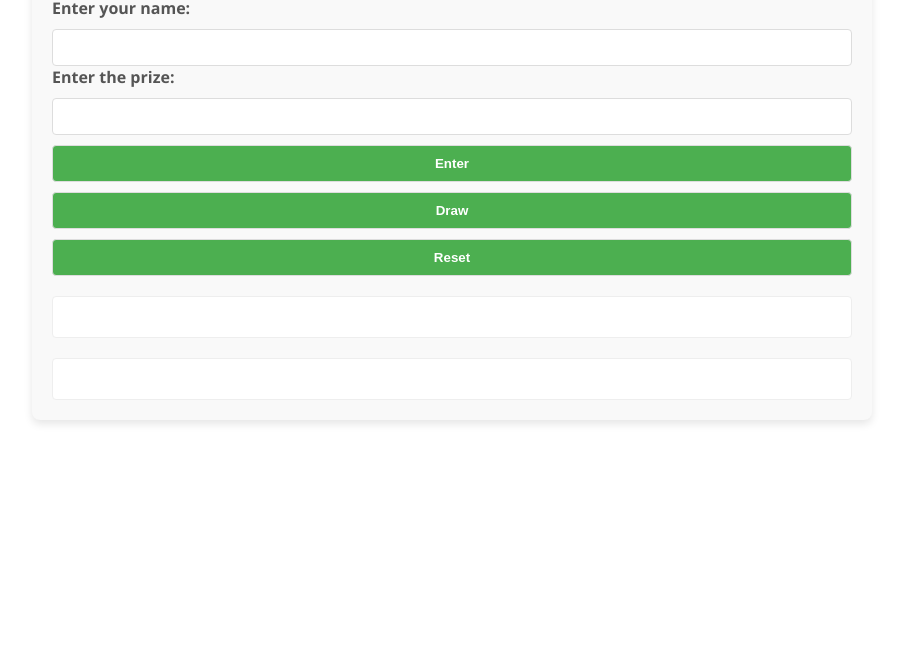
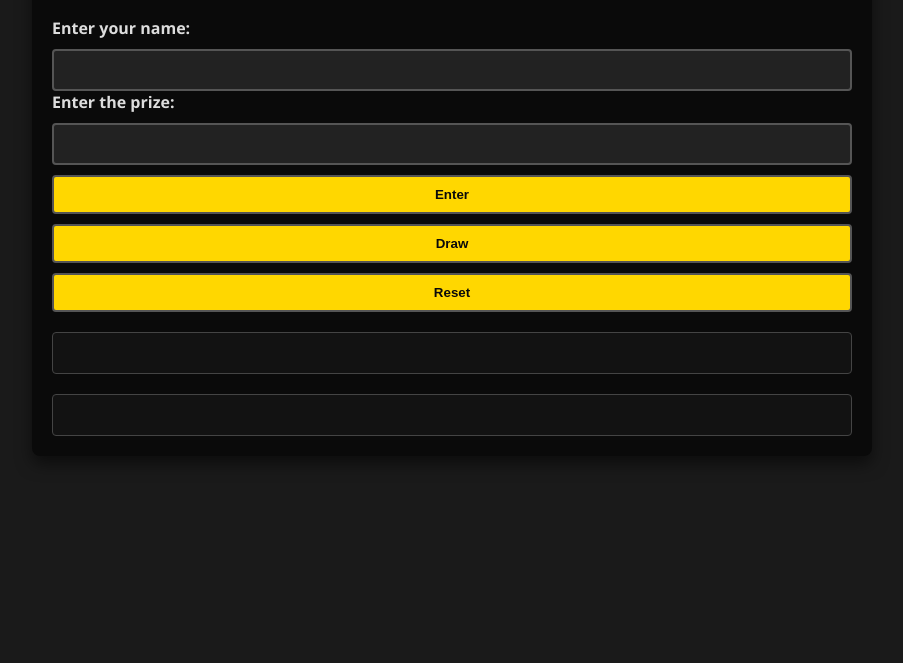
Before and after one commit to wtan90/lucky-draw, a plain HTML site: page index.html in a window 1280 px wide. Shown: the part 137-800 px from the top of the page, without its empty margins (188-1091 px from the left). Drawn offline with Linux system fonts and the light colour scheme.

Commit message:
Update styles.css

```diff
--- a/styles.css
+++ b/styles.css
@@ -2,21 +2,21 @@ body {
     font-family: 'Segoe UI', Arial, sans-serif;
     margin: 0;
     padding: 0;
-    background-color: #fff; /* White background for a clean look */
-    color: #333; /* Dark grey for text */
+    background-color: #1a1a1a; /* Black background for the body */
+    color: #ccc; /* Dark grey for text, ensuring readability */
 }
 
 .container {
     max-width: 800px;
-    margin: 20px auto;
+    margin: 40px auto;
     padding: 20px;
-    background-color: #f9f9f9; /* Light grey background for the container */
-    box-shadow: 0 4px 8px rgba(0, 0, 0, 0.1);
+    background-color: #0a0a0a; /* Slightly lighter black for the container */
+    box-shadow: 0 8px 16px rgba(0, 0, 0, 0.5);
     border-radius: 8px;
 }
 
 h1 {
-    color: #444; /* Dark grey for the title */
+    color: #ffd700; /* Gold for the title */
     text-align: center;
     margin-bottom: 30px;
 }
@@ -24,42 +24,45 @@ h1 {
 label {
     font-weight: bold;
     margin-top: 20px;
-    color: #555; /* Slightly lighter grey for labels */
+    color: #ddd; /* Light grey for labels, improving contrast */
 }
 
 input[type="text"], button {
     width: 100%;
     padding: 10px;
     margin-top: 10px;
-    border: 1px solid #ddd; /* Light grey border for inputs and buttons */
+    border: 2px solid #555; /* Dark grey border for inputs and buttons */
+    background-color: #222; /* Very dark grey for input background */
+    color: #ddd; /* Light grey text for inputs */
     border-radius: 4px;
     box-sizing: border-box;
 }
 
 input[type="text"] {
-    background-color: #fff; /* White background for input fields */
+    font-size: 16px;
 }
 
 button {
-    background-color: #4CAF50; /* Simplified to one button color for professionalism */
-    color: white;
+    background-color: #ffd700; /* Gold for buttons */
+    color: #0a0a0a; /* Dark text for buttons */
     font-weight: bold;
+    cursor: pointer;
 }
 
 button:hover {
-    background-color: #45a049; /* Darker shade of the button color on hover */
+    background-color: #cca200; /* Darker gold on hover */
 }
 
 #participants-list, #winner-display {
     margin-top: 20px;
     padding: 20px;
-    background-color: #fff; /* White background for list and winner display */
-    border: 1px solid #eee; /* Very light grey border */
+    background-color: #121212; /* Very dark grey for list and winner display backgrounds */
+    color: #ffd700; /* Gold text for emphasis */
+    border: 1px solid #444; /* Border for list and winner display */
     border-radius: 4px;
 }
 
 #winner-display {
-    color: #4CAF50; /* Green text for the winner for emphasis */
     font-size: 20px;
     text-align: center;
 }
@@ -67,8 +70,8 @@ button:hover {
 /* Responsive adjustments */
 @media (max-width: 768px) {
     .container {
-        margin: 10px;
-        padding: 10px;
+        margin: 20px;
+        padding: 15px;
     }
 }
 
```
